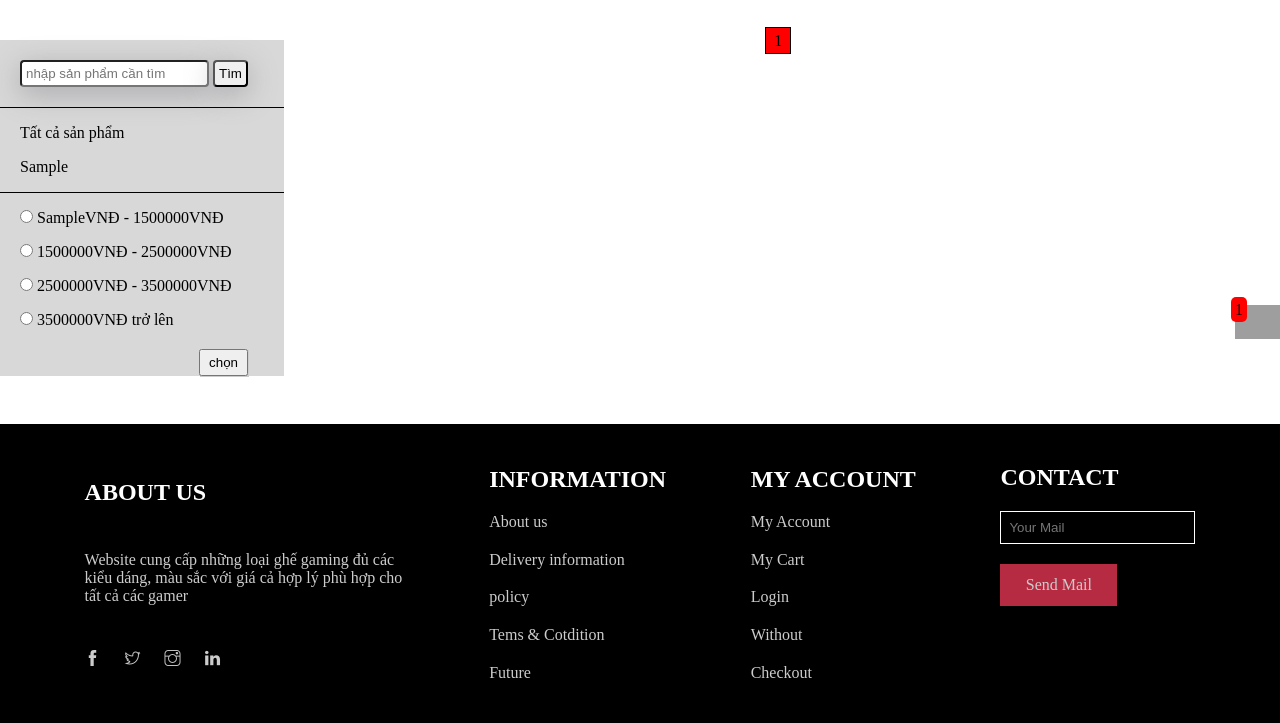
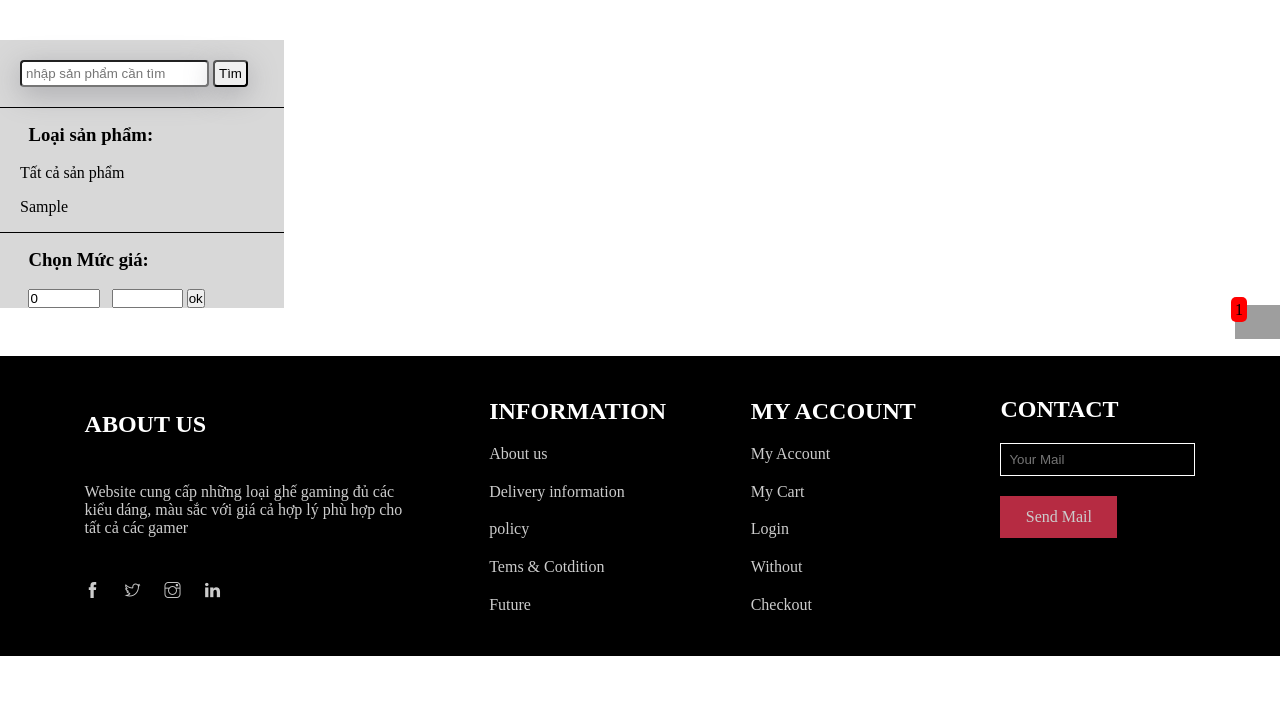
Before and after one commit to giangnguyen20/BTL_CNPM, a PHP site: the page made by backend/category/product.php in a window 1280 px wide. Shown: the part 55-778 px from the top of the page. Run offline with PHP 8.4, Linux system fonts and the light colour scheme; tables that the repository leaves empty or names only in its code hold one stand-in row (values such as "Sample post"); data that the repository does not hold is empty; grey boxes are pictures that could not be loaded.

Commit message:
toi uu code

```diff
--- a/backend/category/phantrang.php
+++ b/backend/category/phantrang.php
@@ -1,39 +1,56 @@
 <?php
 require_once('../../db/dbhelper.php');
 
-$AllProduct_Sql = $AllProduct_List ='';
-
-$All_page_num = 0;
-$page_num = 1;
-
+$limit = 9;
+$result;
+$count = $current_page = $total_page = 0;
 
 if(!isset($_GET['tenloai'])){
-    $AllProduct_Sql = "select IDSP from sanpham";
-    $AllProduct_List = executeResult($AllProduct_Sql);
-    //tinh tong trang
-    foreach($AllProduct_List as $item){
-        $All_page_num++;
+    // tinh tong so ban ghi
+    $records_product = executeResult("select count(IDSP) as total from sanpham");
+    $count = $records_product[0]['total'];
+    //current page
+    $current_page = isset($_GET['page']) ? $_GET['page'] : 1;
+
+    // paging
+    //tong so trang
+    $total_page = ceil((int)$count / $limit);
+
+    // Giới hạn current_page trong khoảng 1 đến total_page
+    if ($current_page > $total_page){
+        $current_page = $total_page;
     }
-    $All_page_num = (int)$All_page_num/9;
+    else if ($current_page < 1){
+        $current_page = 1;
+    }
+    //tim Start
+    $start = ($current_page - 1) * $limit;
 
-    //kiem tra trang
-    if(isset($_GET['page'])){
-        $page_num = $_GET['page'];
-    }
+    //lay danh sach
+    $result = executeResult("select * FROM sanpham inner join mau on mau.IDSP = sanpham.IDSP LIMIT $start, $limit");
 }
 else{
-    $loai = $_GET['tenloai'];
-    $AllProduct_Sql = "select IDLoaiSP from loaisp where tenloai = '$loai'";
+    $loaisp = $_GET['tenloai'];
+    // tinh tong so ban ghi
+    $records_product = executeResult("select count(IDSP) as total from sanpham inner join loaisp on loaisp.IDLoaiSP = sanpham.IDLoai where loaisp.tenloai = '$loaisp'");
+    $count = $records_product[0]['total'];
 
-    $AllProduct_List = executeResult($AllProduct_Sql);
-    //tinh tong trang
-    foreach($AllProduct_List as $item){
-        $All_page_num++;
+    //current page
+    $current_page = isset($_GET['page']) ? $_GET['page'] : 1;
+
+    // paging
+    //tong so trang
+    $total_page = ceil((int)$count / $limit);
+    // Giới hạn current_page trong khoảng 1 đến total_page
+    if ($current_page > $total_page){
+        $current_page = $total_page;
     }
-    $All_page_num = (int)$All_page_num/9;
+    else if ($current_page < 1){
+        $current_page = 1;
+    }
+    //tim Start
+    $start = ($current_page - 1) * $limit;
 
-    //kiem tra trang
-    if(isset($_GET['page'])){
-        $page_num = $_GET['page'];
-    }
+    //lay danh sach
+    $result = executeResult("select * FROM sanpham inner join mau on mau.IDSP = sanpham.IDSP inner join loaisp on loaisp.IDLoaiSP = sanpham.IDLoai where loaisp.tenloai = '$loaisp'  LIMIT $start, $limit");
 }
--- a/backend/category/product.php
+++ b/backend/category/product.php
@@ -140,6 +140,8 @@
                 </div>
 
                 <div class="slider-producer">
+                    <h3 style="margin-left: 10%;">Loại sản phẩm:</h3>
+                    <br>
                     <ul class="nav-producer">
                         <li><a href="product.php">Tất cả sản phẩm</a></li>
                         <?php
@@ -171,28 +173,12 @@
                         }
 
                         echo '
-                            <form action="product.php?gia='.$min.'">
-                                <ul>
-                                    <li>
-                                        <span><input type="radio" name="gia_min"> '.$min.'VNĐ - 1500000VNĐ</span>
-                                    </li>
-                                </ul>
-                                <ul>
-                                    <li>
-                                        <span><input type="radio" name="gia_min"> 1500000VNĐ - 2500000VNĐ</span>
-                                    </li>
-                                </ul>
-                                <ul>
-                                    <li>
-                                        <span><input type="radio" name="gia_min"> 2500000VNĐ - 3500000VNĐ</span>
-                                    </li>
-                                </ul>
-                                <ul>
-                                    <li>
-                                        <span><input type="radio" name="gia_max"> 3500000VNĐ trở lên</span>
-                                    </li>
-                                </ul>
-                                <input type="submit" value="chọn" style="margin: 4px 0 0 70%; padding: 4px 8px; box-shadow: 1px 1px #ccc;">
+                            <h3 style="margin-left: 10%;">Chọn Mức giá:</h3>
+                            <br>
+                            <form method="post">
+                                <input type="number" name="gia_min" value="0" style="margin-left: 10%; width: 25%;" onchange="fixnum()">
+                                <input type="number" name="gia_max" style="margin-left: 8px; width: 25%;" onchange="fixnum()">
+                                <input type="submit" value="ok">
                             </form>';
                     ?>
                 </div>
@@ -205,23 +191,7 @@
                     <!-- show product -->
                     <?php
 
-                    if(isset($_GET['tenloai'])){
-                        $loai = $_GET['tenloai'];
-
-                        $IDLoai = "select IDLoaiSP from loaisp where tenloai = '$loai'";
-                        $loaisp = executeSingleResult($IDLoai);
-                        $ID = $loaisp['IDLoaiSP'];
-
-                        $sql = "select * from sanpham
-                                inner join mau on mau.IDSP = sanpham.IDSP
-                                where IDLoai ='$ID'";
-
-                        $ProductList = executeResult($sql);
-                        $index = 0;
-                        foreach($ProductList as $item){
-                            switch($page_num){
-                                case 1:
-                                    if($index < 9){
+                    foreach($result as $item){
                         echo '
                         <div class="item-sp" style="display: flex; flex-direction: column; width: 30%;">
                             <a href="chitietsanpham.php?id='.$item['IDSP'].'" style="width: 30%; color: black;">
@@ -241,88 +211,6 @@
                             </button>
                         </div>';
                     }
-                                    break;
-                                default:
-                                    if($index < $page_num*9 && $index >= ($page_num - 1)*9){
-                                        echo '
-                                        <div class="item-sp" style="display: flex; flex-direction: column; width: 30%;">
-                                            <a href="chitietsanpham.php?id='.$item['IDSP'].'" style="width: 30%; color: black;">
-                                                <div class="product-item">
-                                                    <img style="width: 70%;" src="'.$item['anh'].'">
-                                                    <div class="item-info">
-                                                        <h3>'.$item['TenSp'].'</h3>
-                                                        <div class="item-much" style="justify-content: center;">
-                                                            <p>'.$item['Gia'].'</p>
-                                                            <p>'.$item['TenMau'].'</p>
-                                                        </div>
-                                                    </div>
-                                                </div>
-                                            </a>
-                                            <button class="btn btn-success" onclick="addCart('.$item['IDSP'].', 1)">
-                                            Thêm Sản Phẩm
-                                            </button>
-                                        </div>';
-                                    }
-                                    break;
-                            }
-                            $index++;
-                        }
-                    }
-                    else{
-                        $sql = 'select * from sanpham
-                                inner join mau on mau.IDSP = sanpham.IDSP';
-                        $ProductList = executeResult($sql);
-                        $index = 0;
-                        foreach($ProductList as $item){
-                            switch($page_num){
-                                case 1:
-                                    if($index < 9){
-                                        echo '
-                                        <div class="item-sp" style="display: flex; flex-direction: column; width: 30%;">
-                                            <a href="chitietsanpham.php?id='.$item['IDSP'].'" style="width: 30%; color: black;">
-                                                <div class="product-item">
-                                                    <img style="width: 70%;" src="'.$item['anh'].'">
-                                                    <div class="item-info">
-                                                        <h3>'.$item['TenSp'].'</h3>
-                                                        <div class="item-much" style="justify-content: center;">
-                                                            <p>'.$item['Gia'].'</p>
-                                                            <p>'.$item['TenMau'].'</p>
-                                                        </div>
-                                                    </div>
-                                                </div>
-                                            </a>
-                                            <button class="btn btn-success" onclick="addCart('.$item['IDSP'].', 1)">
-                                                Thêm Sản Phẩm
-                                            </button>
-                                        </div>';
-                                    }
-                                    break;
-                                default:
-                                    if($index < $page_num*9 && $index >= ($page_num - 1)*9){
-                                        echo '
-                                        <div class="item-sp" style="display: flex; flex-direction: column; width: 30%;">
-                                            <a href="chitietsanpham.php?id='.$item['IDSP'].'" style="width: 30%; color: black;">
-                                                <div class="product-item">
-                                                    <img style="width: 70%;" src="'.$item['anh'].'">
-                                                    <div class="item-info">
-                                                        <h3>'.$item['TenSp'].'</h3>
-                                                        <div class="item-much" style="justify-content: center;">
-                                                            <p>'.$item['Gia'].'</p>
-                                                            <p>'.$item['TenMau'].'</p>
-                                                        </div>
-                                                    </div>
-                                                </div>
-                                            </a>
-                                            <button class="btn btn-success" onclick="addCart('.$item['IDSP'].', 1)">
-                                                Thêm Sản Phẩm
-                                            </button>
-                                        </div>';
-                                    }
-                                    break;
-                            }
-                            $index++;
-                        }
-                    }
                     ?>
                     <!-- end code -->
                 </div>
@@ -330,19 +218,51 @@
                 <!-- Phân trang -->
                 <div class="page-num">
                     <?php
-                        $curr_page = $page_num;
-                        for($i = 1; $i <= $All_page_num + 1; $i++){
-                            if($i == $page_num){
-                                echo '
-                                    <a class="page-num" href="product.php?page='.$i.'" style="padding: 4px 8px; background: red; border: 1px solid; margin-right: 8px; color: black;">
-                                    '.$i.'
-                                    </a>';
+                        if(isset($_GET['tenloai'])){
+                            $lsp = $_GET['tenloai'];
+                            if ($current_page > 1 && $total_page > 1){
+                                echo '<a href="product.php?page='.($current_page-1).'?tenloai='.$lsp.'" style="padding: 8px; margin-left: 4px; border: 1px solid #8e80da">Prev</a>';
+                            }
+                            for ($i = 1; $i <= $total_page; $i++){
+                                // Nếu là trang hiện tại thì hiển thị thẻ span
+                                // ngược lại hiển thị thẻ a
+                                if ($i == $current_page){
+                                    echo '<span style="padding: 8px; margin-left: 4px; border: 1px solid #8e80da; color: #000; background: red;">'.$i.'</span> ';
+                                }
+                                else if($total_page < 2){
+                                    echo '<a href="product.php?page='.$i.'?tenloai='.$lsp.'" style="padding: 8px; margin-left: 4px; border: 1px solid #8e80da">'.$i.'</a>';
                                 }
                                 else{
-                                echo '
-                                    <a class="page-num" href="product.php?page='.$i.'" style="padding: 4px 8px; background: #ccc; border: 1px solid; margin-right: 8px; color: black;">
-                                    '.$i.'
-                                    </a>';
+                                    echo '<a href="product.php?page='.$i.'?tenloai='.$lsp.'" style="padding: 8px; margin-left: 4px; border: 1px solid #8e80da">'.$i.'</a>';
+                                }
+                            }
+
+                            // nếu current_page < $total_page và total_page > 1 mới hiển thị nút prev
+                            if ($current_page < $total_page && $total_page > 1){
+                                echo '<a href="product.php?page='.($current_page+1).'?tenloai='.$lsp.'" style="padding: 8px; margin-left: 4px; border: 1px solid #8e80da">Next</a> ';
+                            }
+                        }
+                        else{
+                            if ($current_page > 1 && $total_page > 1){
+                                echo '<a href="product.php?page='.($current_page-1).'" style="padding: 8px; border: 1px solid #8e80da">Prev</a>';
+                            }
+                            for ($i = 1; $i <= $total_page; $i++){
+                                // Nếu là trang hiện tại thì hiển thị thẻ span
+                                // ngược lại hiển thị thẻ a
+                                if ($i == $current_page){
+                                    echo '<span  style="padding: 8px; margin-left: 4px; border: 1px solid #8e80da; color: #000; background: red;">'.$i.'</span> ';
+                                }
+                                else if($total_page < 2){
+                                    echo '<a href="product.php?page='.$i.'" style="padding: 8px; margin-left: 4px; border: 1px solid #8e80da">'.$i.'</a>';
+                                }
+                                else{
+                                    echo '<a href="product.php?page='.$i.'" style="padding: 8px; margin-left: 4px; border: 1px solid #8e80da">'.$i.'</a>';
+                                }
+                            }
+
+                            // nếu current_page < $total_page và total_page > 1 mới hiển thị nút prev
+                            if ($current_page < $total_page && $total_page > 1){
+                                echo '<a href="product.php?page='.($current_page+1).'" style="padding: 8px; margin-left: 4px; border: 1px solid #8e80da">Next</a> ';
                             }
                         }
                     ?>
@@ -422,6 +342,11 @@
             show.classList.toggle('open');
         });
 
+        function fixnum(){
+            $('[name=gia_min]').val(Math.abs($('[name=gia_min]').val()))
+            $('[name=gia_max]').val(Math.abs($('[name=gia_max]').val()))
+        }
+
         function addCart(productID, num){
             $.post('../giohang/ajax_request.php', {
                 'action': 'cart',
--- a/backend/homepage/index.php
+++ b/backend/homepage/index.php
@@ -96,7 +96,7 @@
                                 <li>
                                     Nguoi Dung
                                 </li>
-                                <li><a href="../login_signup/chagePass.php">Doi Mat Khau</a></li>
+                                <li><a href="../login_signup/changePass.php">Doi Mat Khau</a></li>
                                 <li>
                                     <?php
                                         echo '
```
Lines whose indentation alone changed are shown as unchanged.
